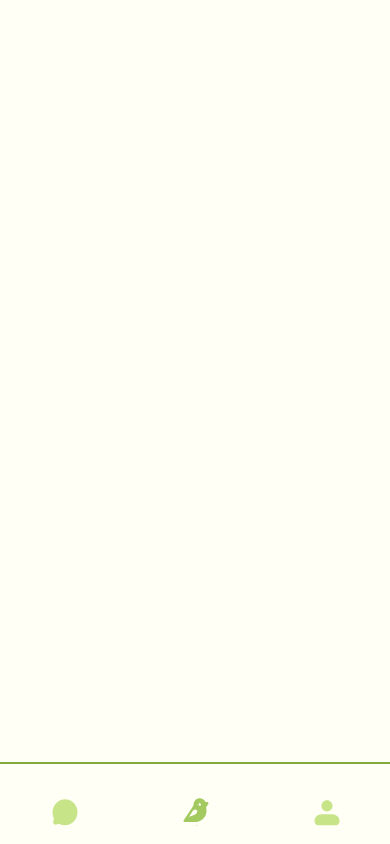
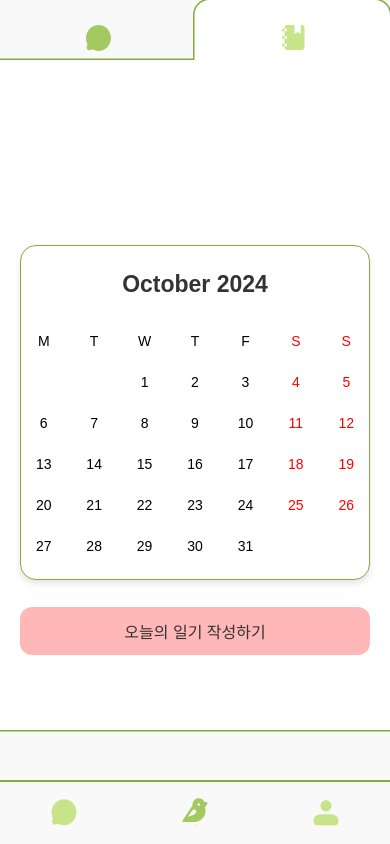
Before and after one commit to TalkPeak/Talk-peak, a website: page html/carlendar.html in a window 390 px wide. Drawn offline with nearby package versions, Linux system fonts and the light colour scheme; a web font is replaced by a local one.

Commit message:
carlendar page

```diff
--- /dev/null
+++ b/css/carlendar.css
@@ -0,0 +1,215 @@
+@font-face {
+    font-family: 'Pretendard';
+    src: url('/font/PretendardVariable.ttf') format('truetype');
+}
+
+* {
+    margin: 0;
+    padding: 0;
+    box-sizing: border-box;
+    font-family: 'Pretendard', sans-serif;
+}
+
+body {
+    display: flex;
+    flex-direction: column;
+    align-items: center;
+    justify-content: center;
+    min-height: 100vh;
+    background-color: #f9f9f9;
+}
+
+@media screen and (max-width: 845px) {
+    .background_img {
+        height: 840px; /* 원하는 높이 설정 */
+        background-size: cover;
+        background-position: center;
+        position: relative;
+        z-index: -1;
+      }
+
+      .header_icon {
+        display: flex;
+        justify-content: space-around; /* 공간을 고르게 배분 */
+        position: absolute;
+        top: 3%;
+        left: 50%;
+        transform: translateX(-50%); /* 중앙 정렬을 위해 추가 */
+        z-index: 2;
+        width: 100%; /* 부모 요소의 너비를 사용 */
+    }
+
+    #Useranswer {
+        width: 100%;
+    }
+
+    .calendar-container {
+        position: absolute;
+        display: flex;
+        flex-direction: column;
+        align-items: center;
+        justify-content: flex-start;
+        background: white;
+        padding: 20 px;
+        border-radius: 16px;
+        border: 1px solid #83AC3E;
+        box-shadow: 0 4px 6px rgba(0, 0, 0, 0.1);
+        width: 100%;
+        max-width: 350px;
+    }
+
+    .title {
+        font-size: 18px;
+        color: #333;
+    }
+
+    .calendar {
+        display: flex;
+        flex-direction: column;
+        width: 100%;
+        margin-bottom: 15px; /* 캘린더와 버튼 사이 간격 */
+    }
+
+    .weekdays, .days {
+        display: grid;
+        grid-template-columns: repeat(7, 1fr);
+        gap: 5px;
+    }
+
+
+
+    .day {
+        display: flex;
+        align-items: center;
+        justify-content: center;
+        padding: 10px;
+        border-radius: 50%;
+        font-size: 14px;
+        cursor: pointer;
+    }
+
+    .day:hover {
+        background-color: #f0f0f0;
+    }
+
+    .today-writing {
+        z-index: 2;
+        position: relative;
+        text-align: center;
+        width: 100%;
+        bottom: 22%;
+    }
+
+    .today-writing button {
+        width: 100%;
+        padding: 10px;
+        background-color: #FFEEEE;
+        color: #333;
+        border: none;
+        border-radius: 12px;
+        font-size: 14px;
+        cursor: pointer;
+    }
+    h2.title{
+        font-size: 23px;
+        padding: 25px;
+    }
+    .day.red {
+        color: red; /* 빨간색으로 표시할 스타일 */
+    }
+    body {
+        width: 390px;
+        height: 844px;
+    }
+
+    .calendar-container {
+        width: 90%;
+        max-width: 350px;
+        margin-bottom: 20px; /* 캘린더와 버튼 사이 간격 */
+    }
+
+    .today-writing {
+        width: 100%;
+        max-width: 350px;
+        margin-top: 10px;
+        margin-bottom: 60px; /* nav와의 간격 확보 */
+        text-align: center;
+    }
+
+    .today-writing button {
+        width: 100%;
+        padding: 12px;
+        background-color: #FFB7B7;
+        color: #333;
+        border: none;
+        border-radius: 12px;
+        font-size: 16px;
+        cursor: pointer;
+    }
+
+    .modal {
+        display: none;
+        position: fixed;
+        z-index: 1000;
+        left: 0;
+        top: 0;
+        width: 100%;
+        height: 100%;
+        background-color: rgba(0, 0, 0, 0.5);
+        justify-content: center;
+        align-items: center;
+    }
+
+    #modal-title{
+        text-align: left;
+        padding: 10px;
+    }
+
+    .modal-content {
+        background-color: white;
+        padding: 20px;
+        border-radius: 10px;
+        height: 450px;
+        width: 350px;
+        max-width: 90%;
+        text-align: center;
+        position: relative;
+    }
+
+    .close-btn {
+        position: absolute;
+        top: 10px;
+        right: 10px;
+        cursor: pointer;
+        font-size: 20px;
+    }
+
+    textarea {
+        height: 270px;
+        width: 100%;
+        margin-top: 10px;
+        margin-bottom: 10px;
+        padding: 10px;
+        border: 1px solid #C7E488;
+        border-radius: 5px;
+    }
+
+    #save-diary {
+        width: 100%;
+        padding: 10px;
+        background-color: #C7E488;
+        color: #333;
+        border: none;
+        border-radius: 5px;
+        cursor: pointer;
+    }
+
+    #save-diary:hover {
+        background-color: #6f9232;
+    }
+
+    .day.highlighted {
+        background-color: #FFCFCF; /* 분홍색 배경 */
+    }
+
+}
--- a/html/index.html
+++ b/html/carlendar.html
@@ -6,11 +6,47 @@
     <meta name="viewport" content="width=device-width, initial-scale=1.0">
     <link rel="stylesheet" href="https://cdn.jsdelivr.net/npm/bootstrap-icons@1.11.3/font/bootstrap-icons.min.css">
     <link rel="stylesheet" href="/css/nav.css">
-    <link rel="stylesheet" href="/css/index.css">
     <link rel="stylesheet" href="/css/reset.css">
-    <title>메인 페이지</title>
+    <link rel="stylesheet" href="/css/carlendar.css">
+
+    <title>Carlendar</title>
 </head>
 <body>
+    <header>
+        <div class="background_img">
+            <svg width="390" height="844" viewBox="0 0 390 734" fill="none" xmlns="http://www.w3.org/2000/svg">
+                <mask id="path-1-outside-1_20_1930" maskUnits="userSpaceOnUse" x="-2" y="0" width="394" height="734" fill="black">
+                <rect fill="white" x="-2" width="394" height="734"/>
+                <path fill-rule="evenodd" clip-rule="evenodd" d="M375 2C383.284 2 390 8.71572 390 17V732H196H194.499H0V62H194.499V17C194.499 8.71573 201.214 2 209.499 2H375Z"/>
+                </mask>
+                <path fill-rule="evenodd" clip-rule="evenodd" d="M375 2C383.284 2 390 8.71572 390 17V732H196H194.499H0V62H194.499V17C194.499 8.71573 201.214 2 209.499 2H375Z" fill="white"/>
+                <path d="M390 732H391.5V733.5H390V732ZM0 732V733.5H-1.5V732H0ZM0 62H-1.5V60.5H0V62ZM194.499 62H195.999V63.5H194.499V62ZM388.5 17C388.5 9.54414 382.456 3.5 375 3.5V0.5C384.113 0.5 391.5 7.88729 391.5 17H388.5ZM388.5 732V17H391.5V732H388.5ZM196 730.5H390V733.5H196V730.5ZM194.499 730.5H196V733.5H194.499V730.5ZM0 730.5H194.499V733.5H0V730.5ZM1.5 62V732H-1.5V62H1.5ZM194.499 63.5H0V60.5H194.499V63.5ZM195.999 17V62H192.999V17H195.999ZM209.499 3.5C202.043 3.5 195.999 9.54415 195.999 17H192.999C192.999 7.8873 200.386 0.5 209.499 0.5V3.5ZM375 3.5H209.499V0.5H375V3.5Z" fill="#83AC3E" mask="url(#path-1-outside-1_20_1930)"/>
+                </svg>
+
+        </div>
+        <div class="header_icon">
+            <div>
+                <svg width="25" height="26" viewBox="0 0 25 26" fill="none" xmlns="http://www.w3.org/2000/svg">
+                    <path d="M12.5 0C9.18479 0 6.00537 1.36761 3.66117 3.80198C1.31696 6.23634 0 9.53805 0 12.9808C0 15.055 0.469231 17.0188 1.30513 18.7615C1.43846 19.0411 1.45128 19.4578 1.29872 20.1062C1.21793 20.4337 1.12383 20.7575 1.01667 21.0768L0.978205 21.1913C0.883333 21.4842 0.780769 21.8037 0.703846 22.1006C0.214103 24.0004 1.88846 25.7392 3.71667 25.2306C4.00385 25.1507 4.31026 25.0442 4.59359 24.9457L4.70385 24.9058C5.01127 24.7945 5.32308 24.6967 5.63846 24.6129C6.26282 24.4531 6.6641 24.4664 6.93333 24.6062C8.66234 25.5008 10.5683 25.9649 12.5 25.9615C19.4038 25.9615 25 20.1501 25 12.9808C25 5.81139 19.4038 0 12.5 0Z" fill="#A3CA61"/>
+                </svg>
+            </div>
+            <div>
+                <svg width="23" height="25" viewBox="0 0 23 25" fill="none" xmlns="http://www.w3.org/2000/svg">
+                    <path d="M0 6.25V3.75H2.5V2.5C2.5 1.83696 2.76339 1.20107 3.23223 0.732233C3.70107 0.263392 4.33696 0 5 0H12.5V8.75L15.625 6.875L18.75 8.75V0H20C21.3125 0 22.5 1.1875 22.5 2.5V22.5C22.5 23.8125 21.3125 25 20 25H5C3.6875 25 2.5 23.8125 2.5 22.5V21.25H0V18.75H2.5V13.75H0V11.25H2.5V6.25H0ZM5 11.25H2.5V13.75H5V11.25ZM5 6.25V3.75H2.5V6.25H5ZM5 21.25V18.75H2.5V21.25H5Z" fill="#C7E488"/>
+                </svg>
+            </div>
+        </div>
+    </header>
+    <div class="calendar-container">
+        <h2 class="title">October 2024</h2>
+        <div class="calendar" id="calendar">
+            <div class="days" id="days"></div>
+        </div>
+    </div>
+
+    <div class="today-writing">
+        <button id="write-diary">오늘의 일기 작성하기</button>
+    </div>
     <nav>
         <div class="border_line"></div>
         <div class="nav_three_button">
@@ -26,10 +62,16 @@
             </svg>
         </div>
     </nav>
+    <div class="modal" id="modal">
+        <div class="modal-content">
+            <span class="close-btn" id="close-btn">&times;</span>
+            <h3 id="modal-title">일기 작성</h3>
+            <h6 id="modal-title">오늘의 일기를 적어줘!</h6>
+            <textarea id="diary-text" rows="5" placeholder="오늘의 기분은 어땠어? 무슨일 있었어?"></textarea>
+            <button id="save-diary">일기 작성 끝내기</button>
+        </div>
+    </div>
 
-    <section class="two_button">
-        <input type="button" class="up_button" value="그래! 오늘의 미션을 알려 줘">
-        <input type="button" class="down_button" value="조금 이따가 알려 줘~">
-    </section>
+    <script src="/js/calendar.js"></script>
 </body>
 </html>
--- /dev/null
+++ b/js/calendar.js
@@ -0,0 +1,126 @@
+document.addEventListener("DOMContentLoaded", function() {
+    const daysContainer = document.getElementById("days");
+    const daysInMonth = 31; // 10월의 일 수
+    const startDay = new Date(2024, 9, 1).getDay(); // 2024년 10월 1일의 요일 (0: 일요일, 1: 월요일, ... 6: 토요일)
+
+    const modal = document.getElementById("modal");
+    const closeModalBtn = document.getElementById("close-btn");
+    const saveDiaryBtn = document.getElementById("save-diary");
+    const diaryText = document.getElementById("diary-text");
+    const writeDiaryBtn = document.getElementById("write-diary");
+    const modalTitle = document.getElementById("modal-title");
+
+    let selectedDate = null; // 선택된 날짜 저장 변수
+    const diaryEntries = {}; // 일기 데이터를 저장하는 객체
+
+    // 요일 헤더 생성
+    const weekdays = ['M', 'T', 'W', 'T', 'F', 'S', 'S'];
+    weekdays.forEach((day, index) => {
+        const dayElement = document.createElement("div");
+        dayElement.classList.add("day");
+        if (index === 5 || index === 6) { // 토요일과 일요일을 빨간색으로
+            dayElement.classList.add("red");
+        }
+        dayElement.textContent = day;
+        daysContainer.appendChild(dayElement);
+    });
+
+    // 빈 칸 추가 (1일이 시작하기 전의 빈 칸)
+    for (let i = 0; i < startDay; i++) {
+        const emptyElement = document.createElement("div");
+        emptyElement.classList.add("day");
+        daysContainer.appendChild(emptyElement);
+    }
+
+    // 날짜 채우기
+    for (let i = 1; i <= daysInMonth; i++) {
+        const dateElement = document.createElement("div");
+        dateElement.classList.add("day");
+
+        // 특정 날짜에 빨간색 적용
+        if ([4, 5, 11, 12, 18, 19, 25, 26].includes(i)) {
+            dateElement.classList.add("red");
+        }
+
+        dateElement.textContent = i;
+
+        // 날짜 클릭 시 이벤트 추가
+        dateElement.addEventListener("click", function() {
+            selectedDate = i; // 선택된 날짜 저장
+            document.querySelectorAll('.day').forEach(day => day.classList.remove('selected'));
+            dateElement.classList.add("selected");
+
+            // 만약 일기가 이미 저장되어 있다면 팝업을 열어 내용을 보여줌
+            if (diaryEntries[selectedDate]) {
+                modal.style.display = "flex";
+                modalTitle.textContent = `10월 ${selectedDate}일의 일기를 확인 할게요!`;
+                diaryText.value = diaryEntries[selectedDate];
+                diaryText.readOnly = true; // 읽기 전용으로 설정
+                saveDiaryBtn.textContent = "일기 확인 끝내기"; // 버튼 텍스트 변경
+            }
+        });
+
+        // 이미 저장된 일기가 있으면 분홍색 배경 적용
+        if (diaryEntries[i]) {
+            dateElement.classList.add("highlighted");
+        }
+
+        daysContainer.appendChild(dateElement);
+    }
+
+    // "오늘의 일기 작성하기" 버튼 클릭 시 팝업 열기
+    writeDiaryBtn.addEventListener("click", function() {
+        if (selectedDate !== null) {
+            modal.style.display = "flex";
+            if (diaryEntries[selectedDate]) {
+                modalTitle.textContent = `10월 ${selectedDate}일의 일기 수정`;
+                diaryText.readOnly = false; // 수정 가능하도록 설정
+                saveDiaryBtn.textContent = "수정하기";
+            } else {
+                modalTitle.textContent = `10월 ${selectedDate}일의 일기 작성할게요!`;
+                diaryText.readOnly = false; // 작성 가능하도록 설정
+                diaryText.value = ""; // 빈 내용으로 초기화
+                saveDiaryBtn.textContent = "일기 작성 끝내기";
+            }
+        } else {
+            alert("날짜를 먼저 선택해주세요.");
+        }
+    });
+
+    // 모달 닫기 버튼 이벤트
+    closeModalBtn.addEventListener("click", function() {
+        modal.style.display = "none";
+    });
+
+    // 모달 외부 클릭 시 닫기
+    window.addEventListener("click", function(event) {
+        if (event.target === modal) {
+            modal.style.display = "none";
+        }
+    });
+
+    // 저장/수정 버튼 클릭 시 일기 저장 또는 수정
+    saveDiaryBtn.addEventListener("click", function() {
+        if (selectedDate !== null) {
+            if (diaryEntries[selectedDate] && diaryText.readOnly) {
+                // 일기 확인 모드일 때는 모달 닫기
+                modal.style.display = "none";
+            } else {
+                // 일기 작성 또는 수정 모드일 때
+                const diaryContent = diaryText.value;
+                diaryEntries[selectedDate] = diaryContent; // 해당 날짜에 일기 저장
+
+                // 저장된 일기 날짜에 분홍색 배경을 추가하여 하이라이트
+                const dateElements = document.querySelectorAll('.day');
+                dateElements.forEach((day) => {
+                    if (parseInt(day.textContent) === selectedDate) {
+                        day.classList.add("highlighted");
+                    }
+                });
+
+                console.log(`10월 ${selectedDate}일의 일기:`, diaryContent);
+                modal.style.display = "none";
+            }
+        }
+    });
+});
```
Also changed, not shown: image/background img2.png (added).
